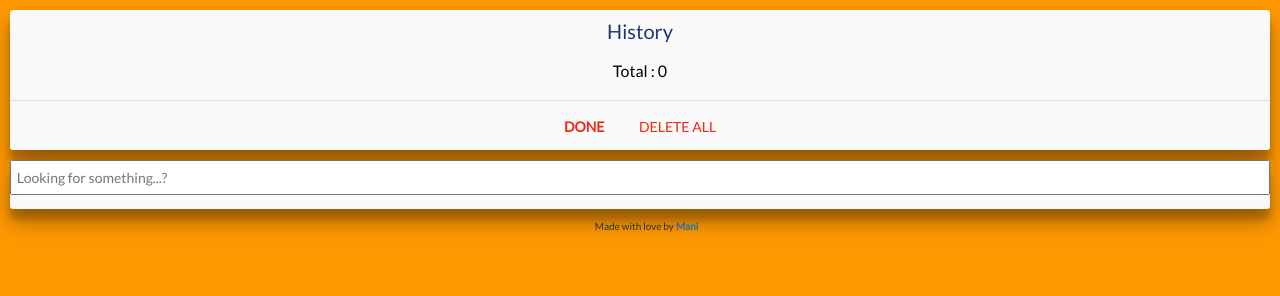
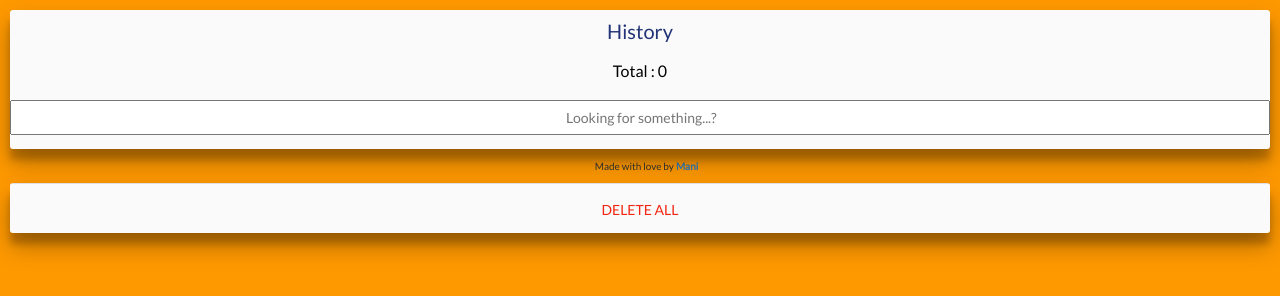
Before and after one commit to myeramareddy/awesome-o, a browser extension: page index.html at #/settings in a window 1280 px wide. Drawn offline with Linux system fonts and the light colour scheme.

Commit message:
Structure changes in settings page

```diff
--- a/app/js/homeController.js
+++ b/app/js/homeController.js
@@ -71,6 +71,10 @@ angular.module('appMain').controller('homeController', function ($scope, $window
       return (value == null || value.length === 0);
     }
 
+    $scope.isValEmpty = function(value) {
+      return (value == null || value.length === 0);
+    }
+
     function getNumOfMemories() {
         if($scope.memList == null) {
             return 0;
--- a/app/pages/settings.html
+++ b/app/pages/settings.html
@@ -7,21 +7,14 @@
     <div class="card card--medium center-text fixed-header">
         <h2 class="card__title">History</h2>
         <p class='card__text'>Total : {{memList.length}}</p>
-        <div class="card__action-bar">
-            <!--<a class="card__button bold-text" href="#/home" target="_self">BACK</a>-->
-            <button class="card__button bold-text" ng-click="closeWin()">DONE</button>
-            <button class="card__button" ng-click="removeAll()">DELETE ALL</button>
-        </div>
+
+        <form>
+            <input style='width:100%;height:35px;text-align:center;color:#F22613' ng-model="searchText" type="text" placeholder=" Looking for something...?"></input>
+        </form>
     </div>
 
     <!-- https://code.ciphertrick.com/2015/02/07/live-search-using-custom-filter-in-angular-js/ -->
     <div>
-        <div class="card card--medium">
-            <form>
-                <input style='width:100%;height:35px' ng-model="searchText" type="text" placeholder=" Looking for something...?"></input>
-            </form>
-        </div>
-
         <div class='todo-item' ng-repeat='todo in memList | filter: searchText''>
             <div class="card card--medium">
                 <p class="card__text">{{todo.content}}</p>
@@ -35,5 +28,12 @@
     <div class="footer-div center-text">
         <p>Made with love by <a href="https://twitter.com/mani_why" target="_blank"><b>Mani</b></a></p>
     </div>
+
+    <div ng-if="isValEmpty(searchText)" class="card card--medium">
+        <div class="card__action-bar center-text">
+            <button class="card__button" ng-click="removeAll()">DELETE ALL</button>
+        </div>
+    </div>
+
 </body>
 </html>
```
